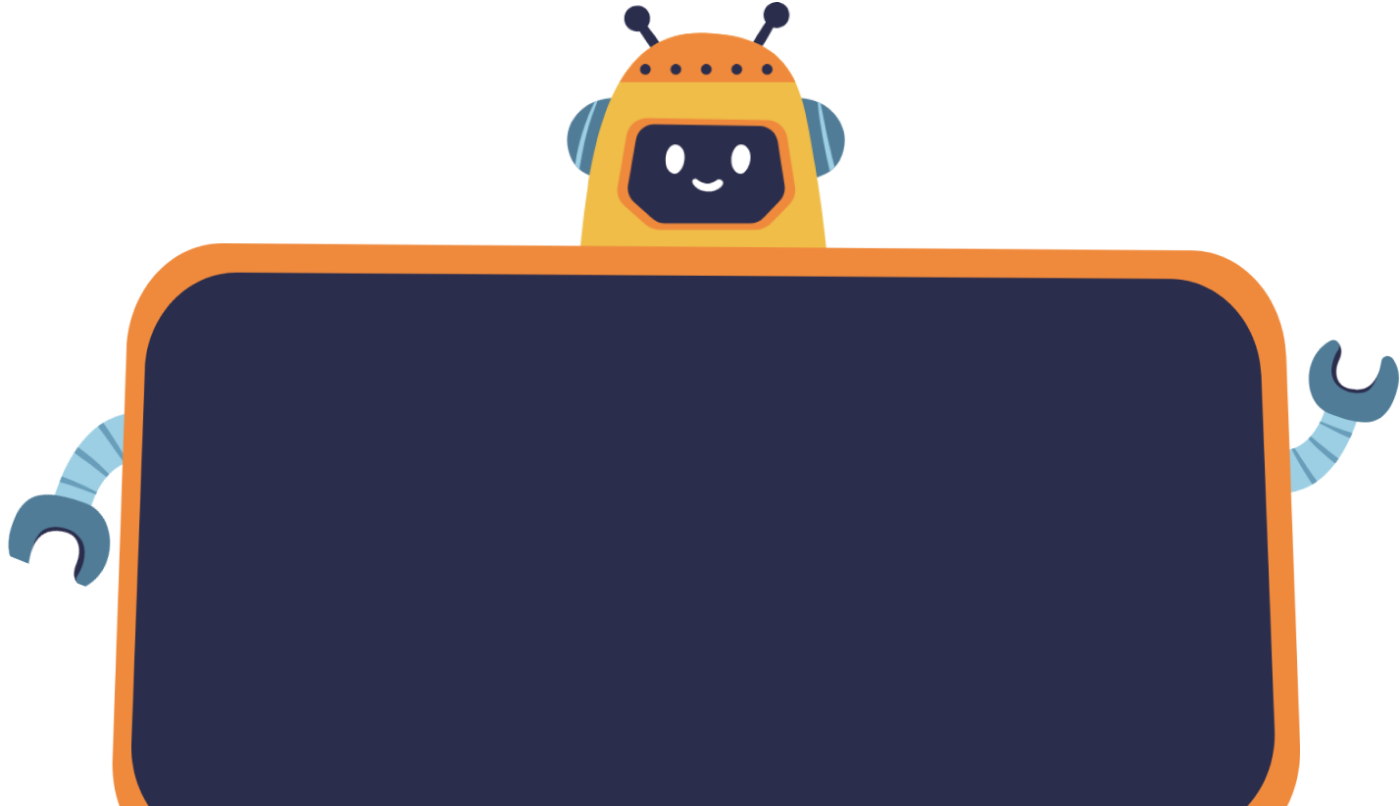
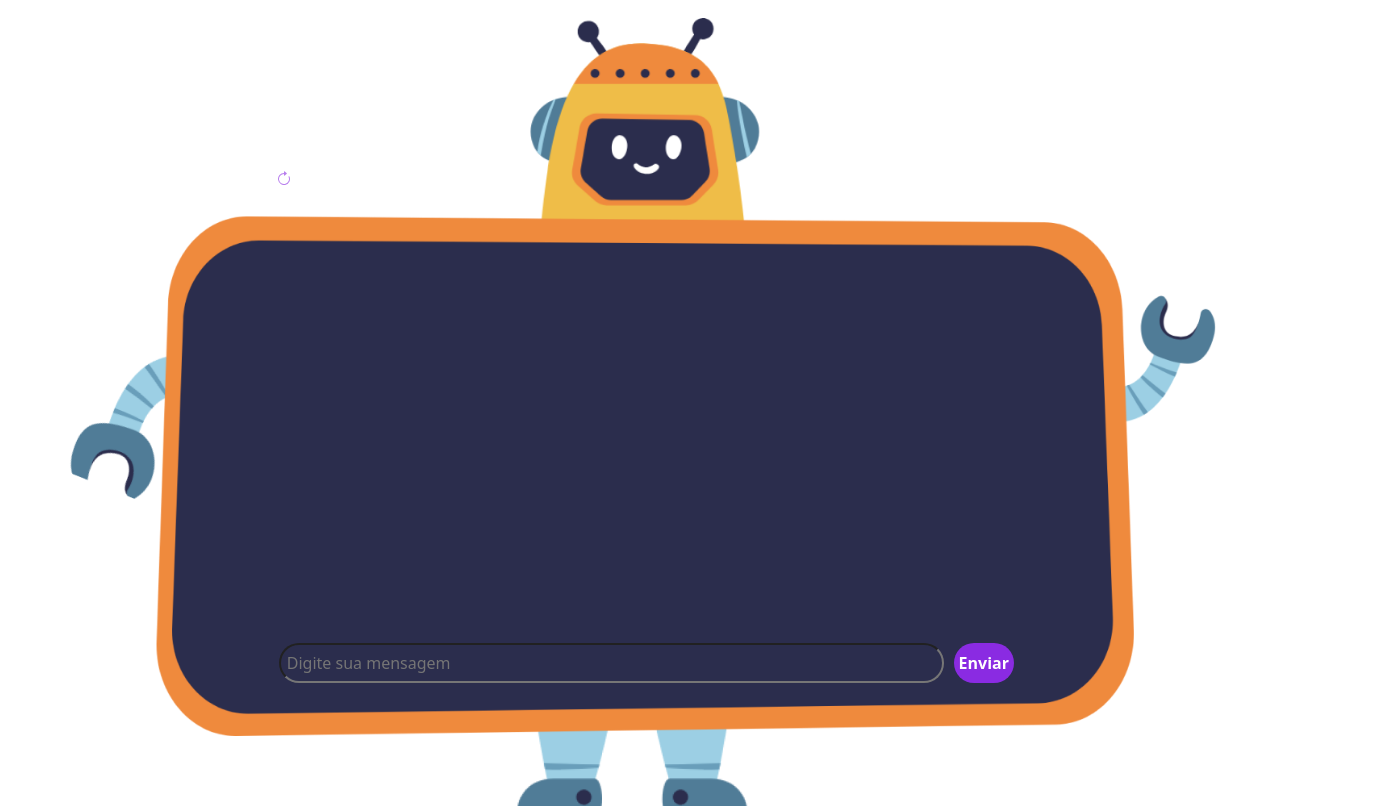
Before and after one commit to guxtavow/TCC, a React (Create React App) app in the folder TCC/: page /chatbot in a window 1280 px wide. Shown: the part 774-1580 px from the top of the page, 1400 px wide, since content can reach past the window. Built offline with nearby package versions, Linux system fonts and the light colour scheme.

Commit message:
feat: Chatbot funcionando Fix: funções do langflow para trazer a resposta do bot Style: stilizando chat

```diff
--- a/TCC/src/componentes/navbar/Header.js
+++ b/TCC/src/componentes/navbar/Header.js
@@ -48,7 +48,6 @@ return(
                 <div class="collapse navbar-collapse" id="navbarNav">
                 <ul class="navbar-nav">
                     <div className='center'>
-
                         <li class="nav-item">
                         <a class="nav-link" href='/chatbot'><b>Chat</b></a>
                         </li>
--- a/TCC/src/pages/Chatbot/chat.css
+++ b/TCC/src/pages/Chatbot/chat.css
@@ -87,3 +87,118 @@ body.dark-mode .sobreChat{ /* PARA AFETAR O BLOCO DENTRO DA LINHA NO DARKMODE */
     margin-top: 3vh;
     width: 48vw;
 }
+
+.Chatbot{
+    margin: auto;
+    max-width: 90vw;
+    min-height: 120vh;
+    z-index: 0;
+    position: relative;
+    display: flex;
+    align-items: center;
+}
+
+
+.ChatBox{
+    width: 60vw;
+    padding: 10px;
+    display: flex;
+    flex-direction: column;
+    height: auto;
+    z-index: 10;
+    position:static;
+    margin: auto;
+    margin-top: 18%;
+}
+
+.input-container{
+    display: flex;
+}
+
+
+.chat-messages{
+    display: flex;
+    flex-direction: column;
+    min-width: none;
+    max-width: 100%;
+    min-height: 61vh;
+    max-height: 61vh;
+    overflow-y: auto;
+}
+/* Estiliza a barra de rolagem */
+::-webkit-scrollbar {
+    width: 10px; /* Largura da barra de rolagem */
+}
+
+/* Estiliza a parte de fundo da barra de rolagem */
+::-webkit-scrollbar-track {
+    background: transparent; /* Cor de fundo */
+}
+
+/* Estiliza o "polegar", que é a parte móvel da barra */
+::-webkit-scrollbar-thumb {
+    background-color: #FFCA34;
+    border-radius: 10px;
+    height: 10px;
+}
+
+/* Estiliza o polegar quando o mouse passa sobre ele */
+::-webkit-scrollbar-thumb:hover {
+    background-color: #555; /* Cor ao passar o mouse */
+}
+
+
+
+.user-message{
+    align-self: flex-start;
+    text-align: left;
+    margin: 20px;
+    border: solid 1px;
+    border-radius: 30px;
+    padding: 10px;
+    max-width: fit-content;
+}
+
+
+.bot-message{
+    align-self: flex-end;
+    right: 0;
+    width: 70%;
+    text-align: right;
+    border: solid 1px;
+    border-radius: 30px;
+    padding: 20px;
+    color: #FFCA34;
+}
+
+.botao-limpar{
+    width: 10px;
+    opacity: 0.6;
+    margin: 5px;
+    padding: 5px;
+    border: none;
+    background: transparent;
+    color: blueviolet;
+
+}
+
+
+.input-chat{
+    display: flex;
+    width: 90%;
+    background-color: transparent;
+    border-radius: 30px;
+    padding: 6px;
+    color: white;
+    margin-left: 1vw;
+}
+
+.botao-enviar{
+    margin-left: 10px;
+    padding: 5px;
+    background-color: blueviolet;
+    color: white;
+    border: none;
+    font-weight: bolder;
+    border-radius: 30px;
+}
--- a/TCC/src/pages/Chatbot/chat.js
+++ b/TCC/src/pages/Chatbot/chat.js
@@ -4,11 +4,53 @@ import Lampada from './elements/lampada.png'
 import Robochat from './elements/robozinho.png'
 import { useEffect, useState } from 'react'
 import RobochatLamp from './elements/Robô.png'
+import { RespostaChat } from '../../services/apichatbot'
+
 
 
 export default function Chatbot(){
 
     const [darkMode,setDarkMode] = useState(false)
+    const [inputMessage, setInputMessage] = useState('')
+    const [chatMessages, setChatMessages] = useState([])
+    const refresh = [
+      <svg xmlns="http://www.w3.org/2000/svg" width="16" height="16" fill="currentColor" class="bi bi-arrow-clockwise" viewBox="0 0 16 16">
+        <path fill-rule="evenodd" d="M8 3a5 5 0 1 0 4.546 2.914.5.5 0 0 1 .908-.417A6 6 0 1 1 8 2z"/>
+        <path d="M8 4.466V.534a.25.25 0 0 1 .41-.192l2.36 1.966c.12.1.12.284 0 .384L8.41 4.658A.25.25 0 0 1 8 4.466"/>
+      </svg>
+    ]
+
+
+    const InteracaoChat = async () => {
+        if (!inputMessage.trim()) {
+            console.log('Entrada vazia')
+            return "Digite algo para o chat-bot ler!"
+        }
+
+        console.log("Mensagem Usuario: " + inputMessage)
+
+        const newMessage = { sender:'user', message: inputMessage}
+        setChatMessages([...chatMessages, newMessage])
+
+        try{
+            const data = await RespostaChat(inputMessage)
+            console.log("Mensagem Chatbot: ", data)
+            const MensagemBot = data.outputs[0].outputs[0].artifacts.message || 'Desculpe, não entendi sua pergunta. Tente novamente'
+            const HistoricoChat = { sender:'chatbot', message: MensagemBot}
+            setChatMessages((prevMessages) => [...prevMessages, HistoricoChat])
+        } catch(err){
+            console.error('Erro na resposta da API: ', err)
+            console.log(err)
+            const MensagemErro = {sender:'chatbot', message: 'Erro ao se comunicar com o servidor Langflow'}
+            setChatMessages((prevMessages) => [...prevMessages, MensagemErro])
+        }
+
+        setInputMessage('')
+    }
+
+    const LimparChat = () =>{
+        setChatMessages([])
+    }
 
     useEffect(() =>{
         const dark = document.querySelector('body');
@@ -56,8 +98,33 @@ export default function Chatbot(){
                         </div>
                 </div>
 
-                <div className='Chatbot'>{/* ROBOZINHO COM CHATBOT NA BARRIGA */}
-                    {darkMode ? <img src={RobochatLamp} alt='robochat' id='robochatlamp' width={1400} />   :  <img src={Robochat} alt='robochat' id='robochat' width={1400} />  }
+                <div className='Chatbot' id='CorpoChat' style={{
+                    backgroundImage: `url(${darkMode ? RobochatLamp : Robochat})`,
+                    backgroundRepeat: 'no-repeat',
+                    backgroundPosition: 'center',
+                    backgroundSize: 'contain',
+                }}
+                     >
+                    <div className='ChatBox'>
+                        <div className='chat-messages'>
+                            <button onClick={LimparChat} title='Limpar Chat' className='botao-limpar'>{refresh}</button>
+                            {chatMessages.map((msg, index) => (
+                                <div key={index} className={msg.sender === 'chatbot' ? 'bot-message' : 'user-message'} >
+                                    {msg.message}
+                                </div>
+                            ))}
+                        </div>
+                        <div className='input-container'>
+                            <input
+                                type="text"
+                                value={inputMessage}
+                                onChange={(e) => setInputMessage(e.target.value)}
+                                placeholder="Digite sua mensagem"
+                                className='input-chat'
+                            />
+                            <button className='botao-enviar' onClick={InteracaoChat}>Enviar</button>
+                        </div>
+                    </div>
                 </div>
             </div>
 
--- /dev/null
+++ b/TCC/src/services/apichatbot.js
@@ -0,0 +1,23 @@
+
+export async function RespostaChat(inputMessage) {
+    try{
+        let response = await fetch('http://localhost:7860/api/v1/run/3a27293c-12a6-4715-8a4c-120de30ca8fa?stream=false',{
+            method: 'POST',
+            headers: {
+                'Content-Type': 'application/json'
+            },
+            body: JSON.stringify({ input_value: inputMessage })
+        })
+
+        if(!response.ok){
+            throw new Error(`Erro na resposta da API status: ${response.status} - ${response.statusText}`)
+        }
+
+        const data = await response.json()
+        return data //Retorna a resposta em JSON
+    }catch(err){
+        console.log(err)
+        return `Ocorreu um erro, atualize a pagina e tente novamente! ${err}`
+    }
+
+}
```
Also changed, not shown: TCC/src/pages/Chatbot/elements/Robô.png, 1 other file (tests, documents, lock files or other folders).
